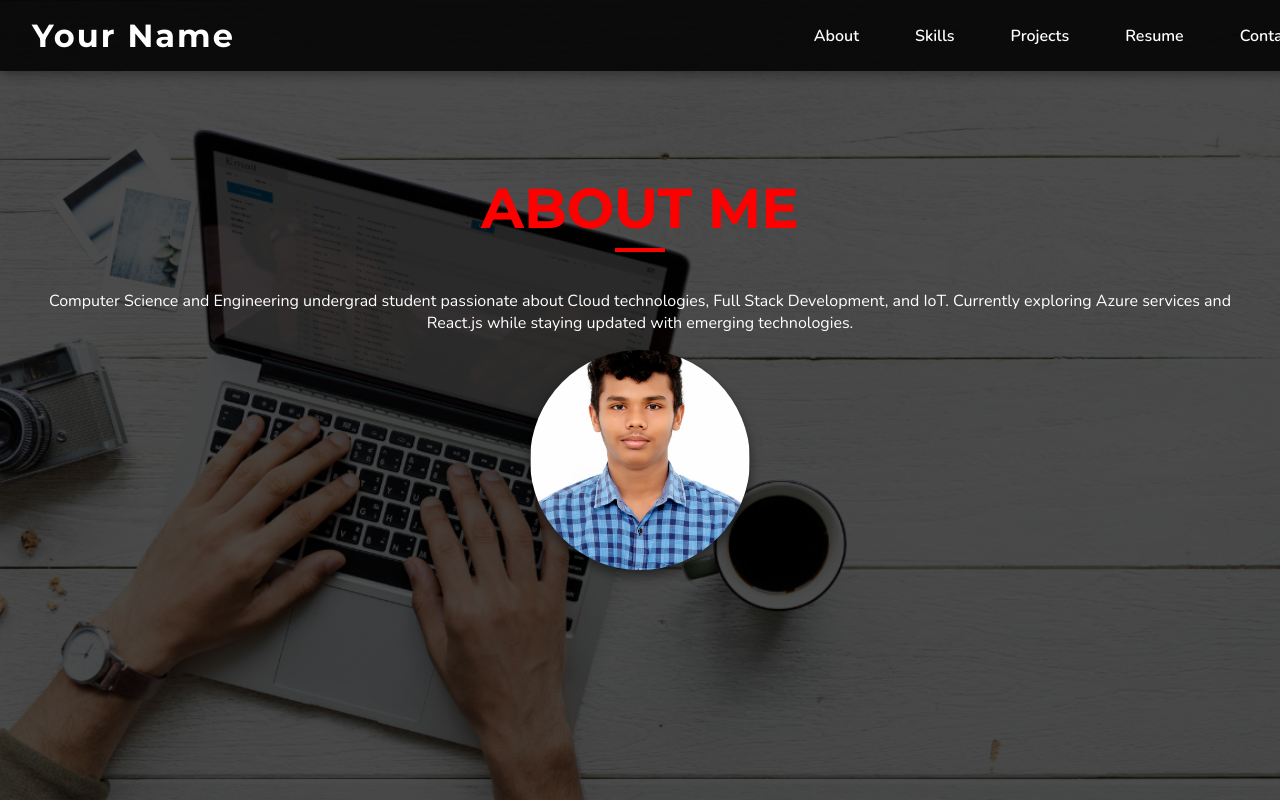
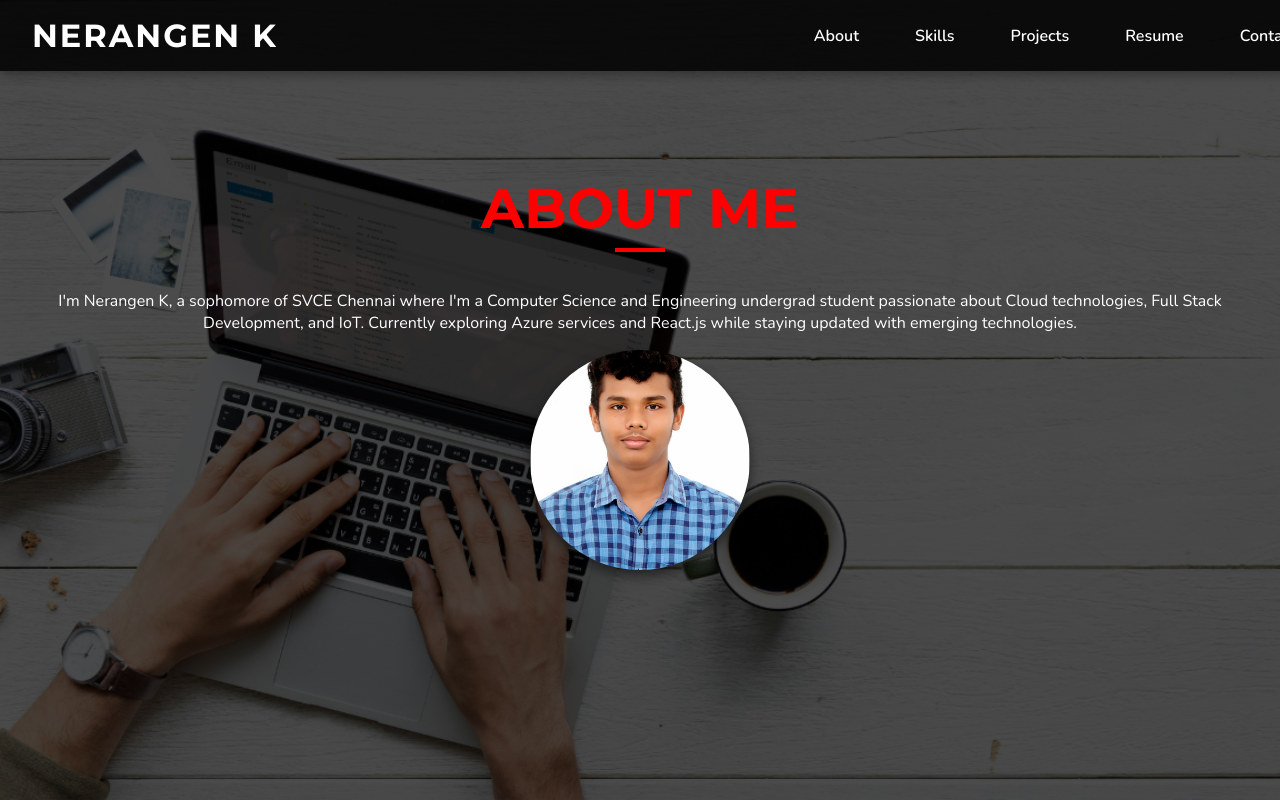
Before and after one commit to Nerangen/Codsoft-Nerangen, a plain HTML site: page task1/portfolio.html in a window 1280 px wide. Shown: the top 800 px of the page. Drawn offline with nearby package versions, Linux system fonts and the light colour scheme.

Commit message:
Update portfolio.html

```diff
--- a/task1/portfolio.html
+++ b/task1/portfolio.html
@@ -3,7 +3,7 @@
 <head>
     <meta charset="UTF-8">
     <meta name="viewport" content="width=device-width, initial-scale=1.0">
-    <title>Personal Portfolio</title>
+    <title>Portfolio website</title>
     <link href="https://fonts.googleapis.com/css2?family=Montserrat:wght@400;700&family=Nunito:wght@300;400;600&display=swap" rel="stylesheet">
     <style>
         body {
@@ -221,7 +221,7 @@
 </head>
 <body>
     <header>
-        <h1>Your Name</h1>
+        <h1>NERANGEN K</h1>
         <nav>
             <ul>
                 <li><a href="#about">About</a></li>
@@ -235,7 +235,7 @@
 
     <section id="about">
         <h2>About Me</h2>
-        <p>Computer Science and Engineering undergrad student passionate about Cloud technologies, Full Stack Development, and IoT. Currently exploring Azure services and React.js while staying updated with emerging technologies.</p>
+        <p>I'm Nerangen K, a sophomore of SVCE Chennai where I'm a Computer Science and Engineering undergrad student passionate about Cloud technologies, Full Stack Development, and IoT. Currently exploring Azure services and React.js while staying updated with emerging technologies.</p>
         <div class="about">
             <img src="nerangen.JPG" alt="Profile Picture">
         </div>
```
